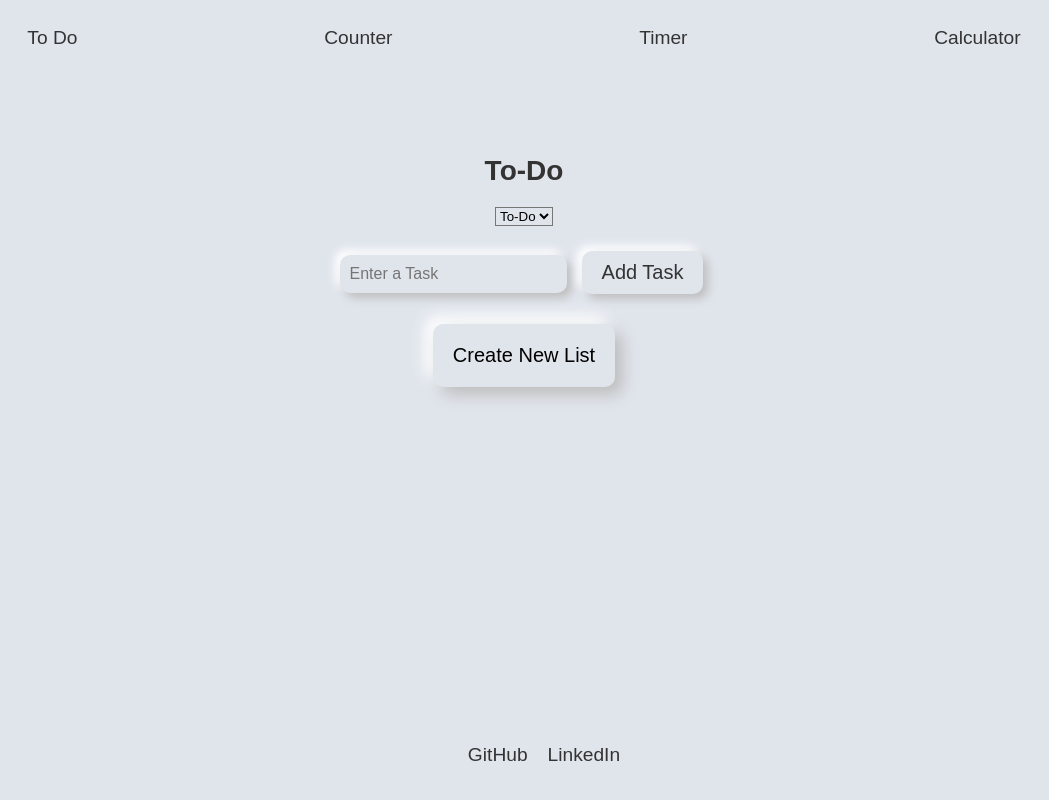
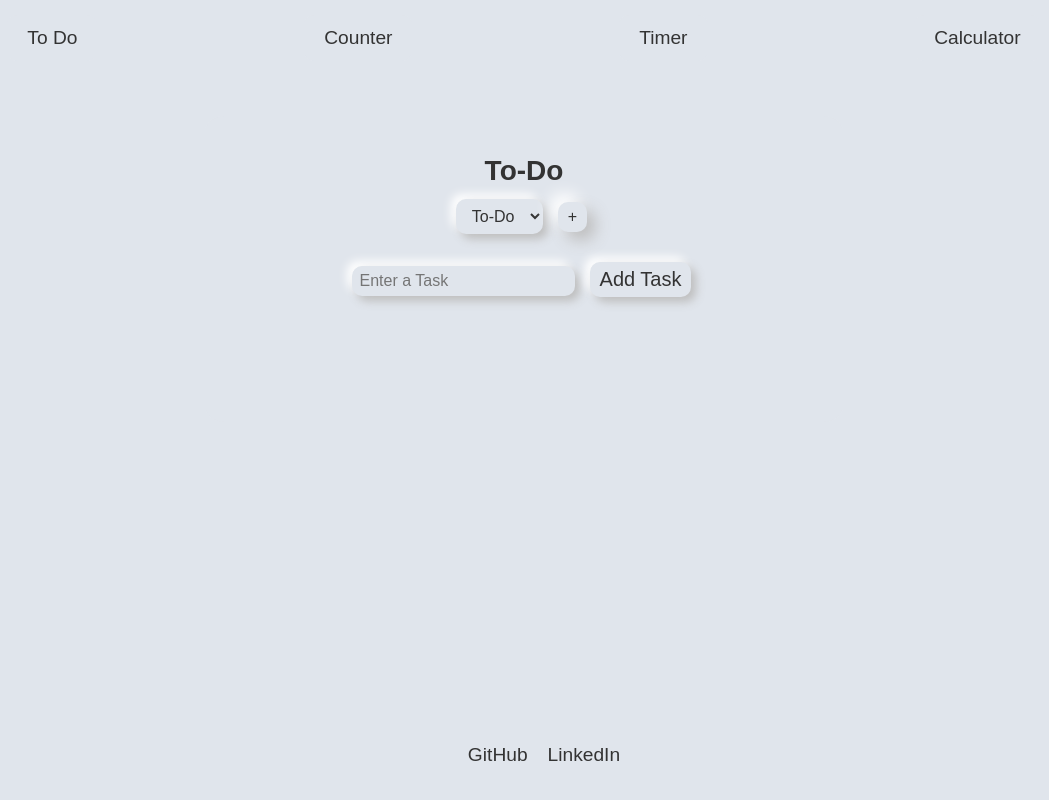
Before and after one commit to Foxshane997/Utility-WIP, a React (Create React App) app: page /todo in a window 1280 px wide. Shown: the whole page, without its empty margins (116-1165 px from the left). Built offline with nearby package versions, Linux system fonts and the light colour scheme; the HTML template or start-up script is replaced by a standard one.

Commit message:
changed up styling for the adding a new list button

```diff
--- a/src/assets/styles/ToDo.css
+++ b/src/assets/styles/ToDo.css
@@ -11,7 +11,7 @@
 }
 
 .to-do-list h1 {
-  margin-bottom: 20px;
+  margin-bottom: 10px;
   color: #333;
   font-size: 28px;
 }
@@ -22,7 +22,7 @@
 
 .to-do-list input {
   margin-right: 10px;
-  padding: 10px;
+  padding: 6px 8px;
   border: none;
   border-radius: 10px;
   font-weight: 500;
@@ -33,7 +33,7 @@
 }
 
 .to-do-list .add-button {
-  padding: 10px 20px;
+  padding: 6px 10px;
   cursor: pointer;
   border: none;
   border-radius: 10px;
@@ -89,16 +89,16 @@
   color: white;
 }
 
-.list-selection {
+.list-header {
   display: flex;
   justify-content: center;
   align-items: center;
-  margin-bottom: 20px;
+  margin-bottom: 10px;
 }
 
-.list-selection select {
+.list-header select {
   margin-right: 10px;
-  padding: 10px;
+  padding: 8px 12px;
   border: none;
   border-radius: 10px;
   background-color: #e0e5ec;
@@ -122,13 +122,15 @@
   color: white;
 }
 
-.new-list {
-  margin-top: 20px;
+.new-list-input {
+  margin-top: 15px;
+  display: flex;
+  justify-content: center;
 }
 
-.new-list input {
-  margin-right: 10px;
-  padding: 10px;
+.new-list-input input {
+  margin-right: 5px;
+  padding: 6px 8px;
   border: none;
   border-radius: 10px;
   background-color: #e0e5ec;
@@ -138,3 +140,19 @@
 .create-new-list {
   margin-top: 15px;
 }
+
+.add-list-button {
+  padding: 6px 10px;
+  font-size: 16px;
+  cursor: pointer;
+  border: none;
+  border-radius: 10px;
+  background-color: transparent;
+  color: #333;
+  transition: background-color 0.3s ease;
+}
+
+.add-list-button:hover {
+  background-color: #4caf50;
+  color: white;
+}
--- a/src/components/ToDo.js
+++ b/src/components/ToDo.js
@@ -1,5 +1,5 @@
 import React, { useState, useEffect } from "react";
-import '../assets/styles/ToDo.css';
+import "../assets/styles/ToDo.css";
 
 function ToDo() {
   const [lists, setLists] = useState(
@@ -27,7 +27,7 @@ function ToDo() {
     }
   }
 
-  function handleKeyPress(event) {
+  function handleTaskKeyPress(event) {
     if (event.key === "Enter") {
       addTask();
     }
@@ -35,9 +35,9 @@ function ToDo() {
 
   function deleteTask(taskIndex) {
     const updatedLists = [...lists];
-    updatedLists[selectedListIndex].tasks = updatedLists[selectedListIndex].tasks.filter(
-      (_, i) => i !== taskIndex
-    );
+    updatedLists[selectedListIndex].tasks = updatedLists[
+      selectedListIndex
+    ].tasks.filter((_, i) => i !== taskIndex);
     setLists(updatedLists);
   }
 
@@ -49,9 +49,17 @@ function ToDo() {
     }
   }
 
+  function handleListKeyPress(event) {
+    if (event.key === "Enter") {
+      addNewList();
+    }
+  }
+
   function deleteList() {
     if (lists.length > 1 && lists[selectedListIndex].name !== "To-Do") {
-      const updatedLists = lists.filter((_, index) => index !== selectedListIndex);
+      const updatedLists = lists.filter(
+        (_, index) => index !== selectedListIndex
+      );
       setLists(updatedLists);
       setSelectedListIndex(0);
     }
@@ -60,7 +68,7 @@ function ToDo() {
   return (
     <div className="to-do-list">
       <h1>{lists[selectedListIndex].name}</h1>
-      <div>
+      <div className="list-header">
         <select
           value={selectedListIndex}
           onChange={(e) => setSelectedListIndex(Number(e.target.value))}
@@ -76,6 +84,12 @@ function ToDo() {
             Delete List
           </button>
         )}
+        <button
+          className="add-list-button"
+          onClick={() => setShowListInput(!showListInput)}
+        >
+          +
+        </button>
       </div>
 
       <div>
@@ -84,7 +98,7 @@ function ToDo() {
           placeholder="Enter a Task"
           value={newTask}
           onChange={handleInputChange}
-          onKeyPress={handleKeyPress}
+          onKeyPress={handleTaskKeyPress}
         />
         <button className="add-button" onClick={addTask}>
           Add Task
@@ -102,23 +116,19 @@ function ToDo() {
         ))}
       </ol>
 
-      <div className="create-new-list">
-        <button onClick={() => setShowListInput(!showListInput)}>
-          Create New List
-        </button>
       {showListInput && (
-          <div>
+        <div className="new-list-input">
           <input
             type="text"
             placeholder="Enter list name"
             value={newListName}
             onChange={(e) => setNewListName(e.target.value)}
+            onKeyPress={handleListKeyPress}
           />
           <button onClick={addNewList}>Add List</button>
         </div>
       )}
     </div>
-    </div>
   );
 }
 
```
Lines whose indentation alone changed are shown as unchanged.
